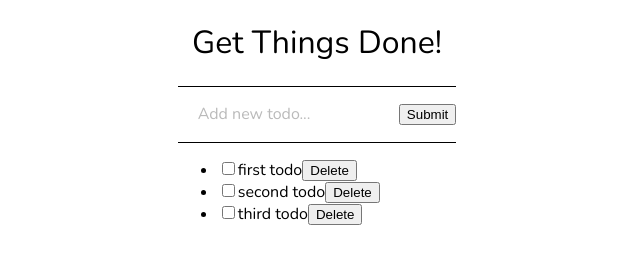
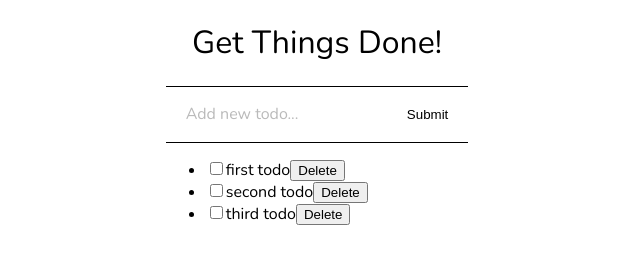
Before and after one commit to fac-12/JJJH-ToDoList, a website: page index.html in a window 1280 px wide. Shown: the whole page, without its empty margins (323-963 px from the left). Drawn offline with nearby package versions, Linux system fonts and the light colour scheme.

Commit message:
Styling todo form

```diff
--- a/index.html
+++ b/index.html
@@ -16,7 +16,7 @@
     <div class="todo-innerContainer">
       <form class="todo-form" id="add-todo">
         <input class="todo-form-input" placeholder="Add new todo..." type="text" name="description" value="">
-        <input class="todo-form-input-button" type="submit" name="" value="Submit">
+        <input class="todo-form-input todo-form-input-button" type="submit" name="" value="Submit">
       </form>
       <div id="todo-container" class="todo-list">
         <ul>
--- a/style.css
+++ b/style.css
@@ -29,9 +29,8 @@ _
   border: none;
 }
 
-.todo-form-input {
-  padding: 20px;
-  border: none;
+.todo-form-input-button {
+  background: none;
 }
 
 .todo-form-input::-webkit-input-placeholder {
```
